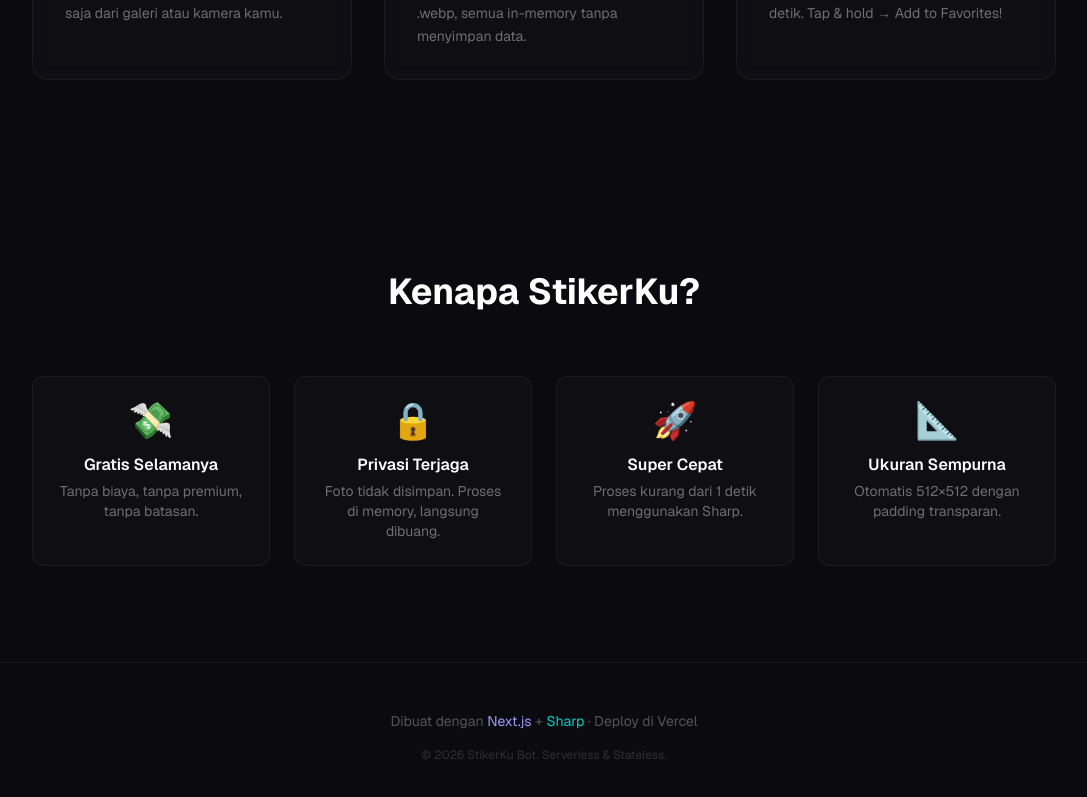
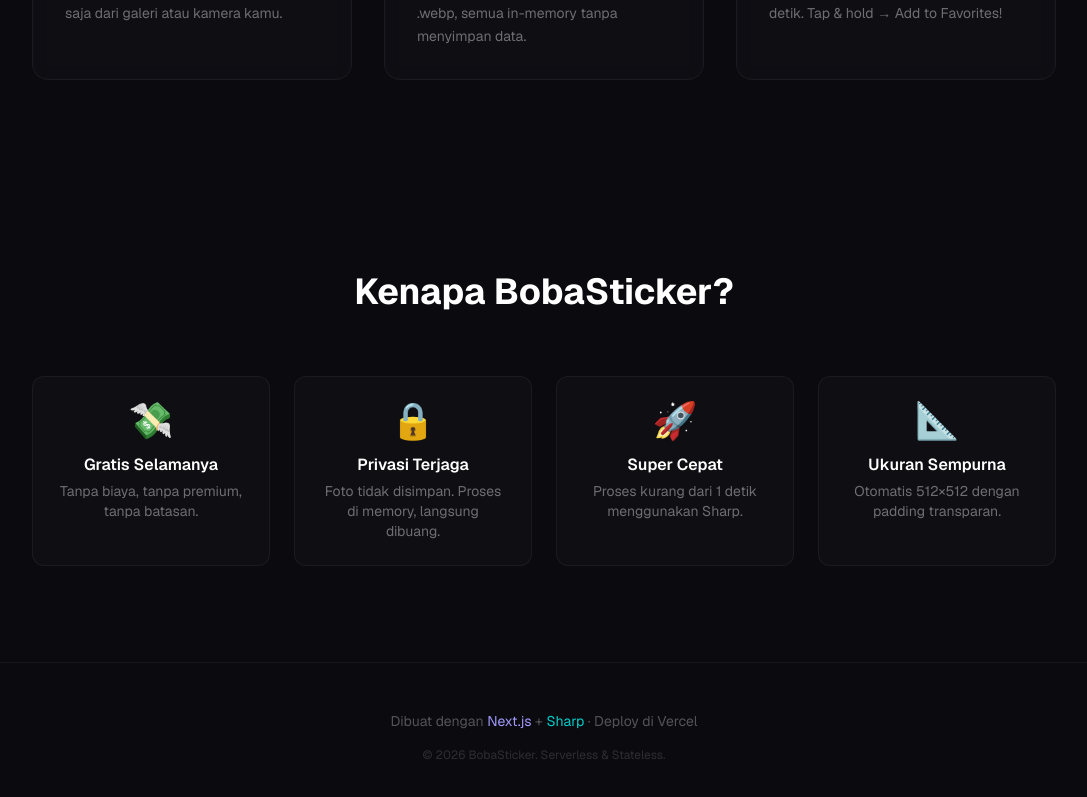
Before and after one commit to bondanbanuaji/bobasticker, a Next.js app: page / in a window 1280 px wide. Shown: the part 1154-1951 px from the top of the page, without its empty margins (96-1183 px from the left). Built offline with nearby package versions, Linux system fonts and the light colour scheme.

Commit message:
feat: initialize landing page with project documentation and webhook route skeleton

```diff
--- a/app/api/webhook/route.ts
+++ b/app/api/webhook/route.ts
@@ -35,7 +35,7 @@ export async function POST(request: NextRequest) {
     if (message.text === "/start") {
       await sendMessage(
         chatId,
-        "👋 <b>Halo! Selamat datang di StikerKu Bot!</b>\n\n" +
+        "👋 <b>Halo! Selamat datang di BobaSticker!</b>\n\n" +
           "📸 Kirim foto apa saja, dan aku akan langsung mengubahnya jadi stiker.\n\n" +
           "✨ Langsung kirim foto sekarang!"
       );
--- a/app/layout.tsx
+++ b/app/layout.tsx
@@ -13,12 +13,12 @@ const geistMono = Geist_Mono({
 });
 
 export const metadata: Metadata = {
-  title: "StikerKu Bot — Foto Jadi Stiker Telegram Instan",
+  title: "BobaSticker — Foto Jadi Stiker Telegram Instan",
   description:
     "Kirim foto, terima stiker. Bot Telegram gratis yang mengubah foto kamu jadi stiker .webp 512×512 dalam hitungan detik. Tanpa login, tanpa bayar, selamanya gratis.",
   keywords: ["telegram", "stiker", "bot", "foto", "webp", "gratis"],
   openGraph: {
-    title: "StikerKu Bot — Foto Jadi Stiker Telegram",
+    title: "BobaSticker — Foto Jadi Stiker Telegram",
     description: "Kirim foto, terima stiker. Gratis selamanya.",
     type: "website",
   },
--- a/app/page.tsx
+++ b/app/page.tsx
@@ -1,5 +1,5 @@
 export default function Home() {
-  const BOT_USERNAME = "StikerKuBot"; // Ganti dengan username bot kamu
+  const BOT_USERNAME = "BobaSticker_bot";
 
   return (
     <main className="relative min-h-screen overflow-hidden">
@@ -146,7 +146,7 @@ export default function Home() {
       <section className="relative z-10 px-6 py-24">
         <div className="mx-auto max-w-5xl">
           <h2 className="mb-16 text-center text-3xl font-bold text-white sm:text-4xl">
-            Kenapa StikerKu?
+            Kenapa BobaSticker?
           </h2>
 
           <div className="grid gap-6 sm:grid-cols-2 lg:grid-cols-4">
@@ -197,7 +197,7 @@ export default function Home() {
             <span className="text-[#00cec9]">Sharp</span> · Deploy di Vercel
           </p>
           <p className="text-xs text-white/15">
-            © {new Date().getFullYear()} StikerKu Bot. Serverless & Stateless.
+            © {new Date().getFullYear()} BobaSticker. Serverless & Stateless.
           </p>
         </div>
       </footer>
--- a/package.json
+++ b/package.json
@@ -1,5 +1,5 @@
 {
-  "name": "stikerku-bot",
+  "name": "bobasticker",
   "version": "0.1.0",
   "private": true,
   "scripts": {
```
Also changed, not shown: 2 other files (tests, documents, lock files or other folders).
